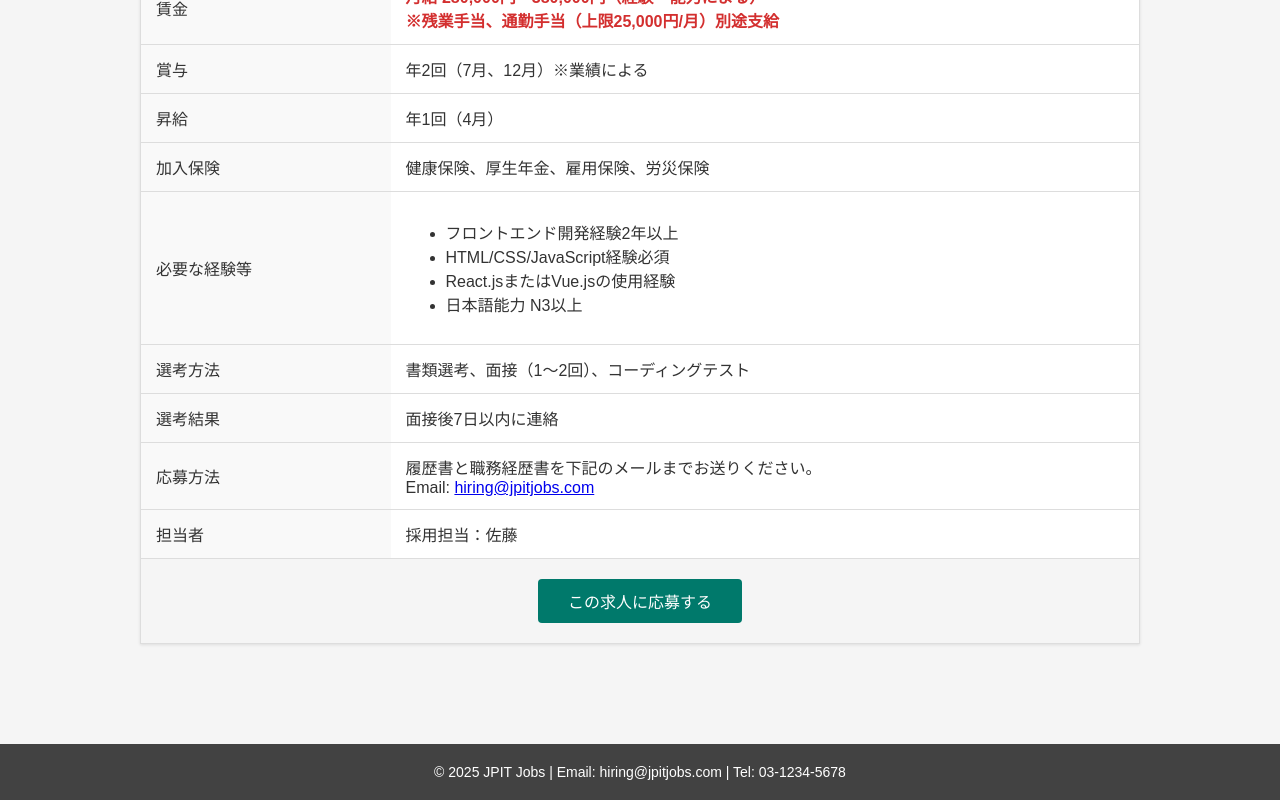
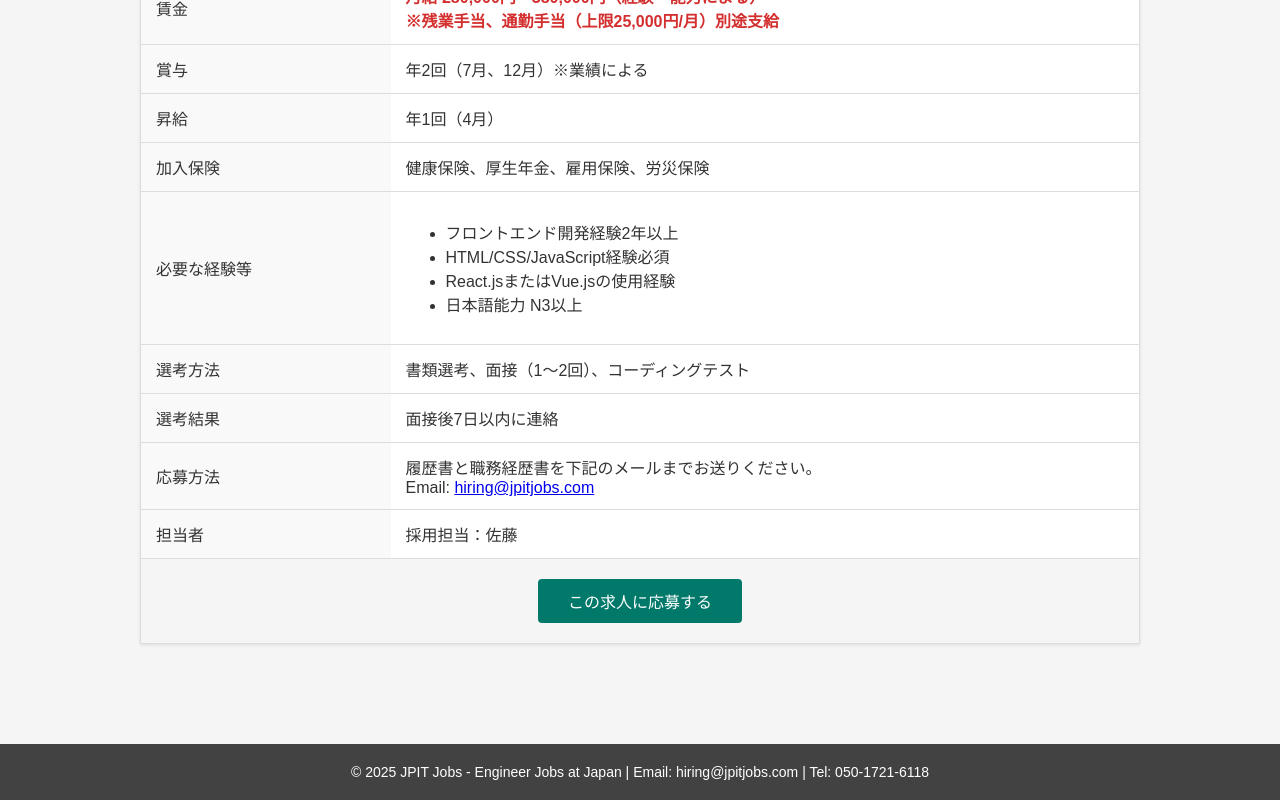
Before and after one commit to jpitjobs/JPITJOBS, a plain HTML site: page index.html in a window 1280 px wide. Shown: the part 1933-2733 px from the top of the page. Drawn offline with Linux system fonts and the light colour scheme.

Commit message:
Update index.html

```diff
--- a/index.html
+++ b/index.html
@@ -590,7 +590,7 @@
   </div>
 
   <footer>
-    © 2025 JPIT Jobs | Email: hiring@jpitjobs.com | Tel: 03-1234-5678
+    © 2025 JPIT Jobs - Engineer Jobs at Japan | Email: hiring@jpitjobs.com | Tel: 050-1721-6118
   </footer>
 
   <script>
```
